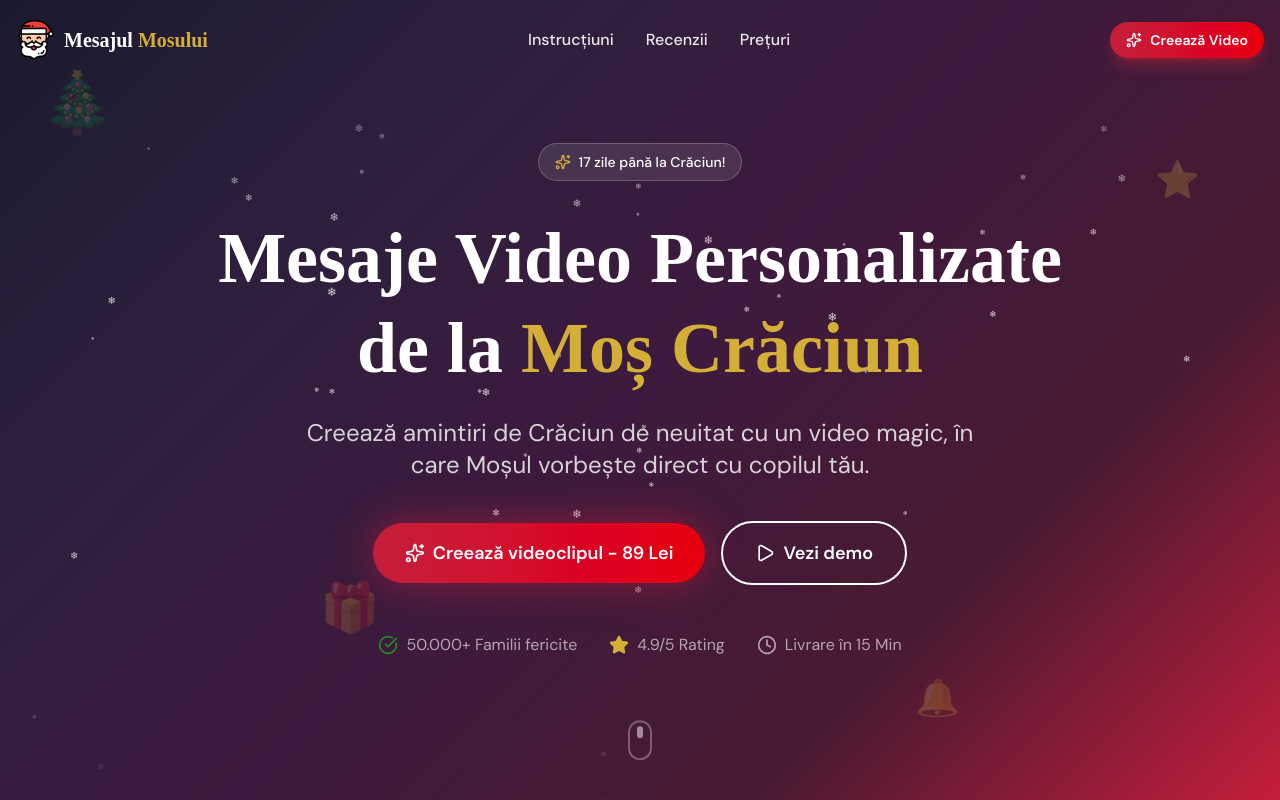
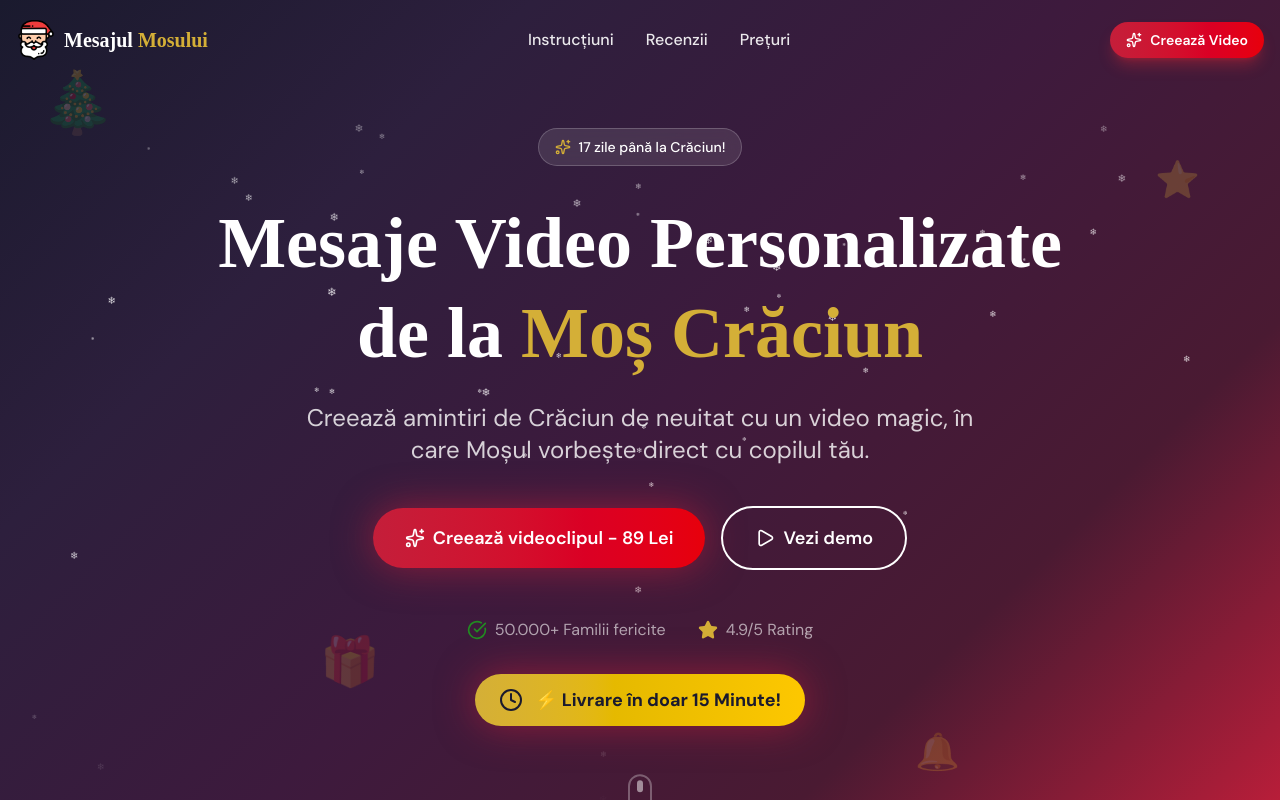
Before and after one commit to gabrieltintarescu/mesajul-mosului, a Next.js app: page / in a window 1280 px wide. Shown: the top 800 px of the page. Built offline with nearby package versions, Linux system fonts and the light colour scheme; a web font is replaced by a local one.

Commit message:
feat: make 15min selling point bigger

```diff
--- a/app/page.tsx
+++ b/app/page.tsx
@@ -225,10 +225,17 @@ export default function Home() {
                 <Star className="w-5 h-5 text-christmas-gold fill-current" />
                 <span>4.9/5 Rating</span>
               </div>
-              <div className="flex items-center gap-2">
-                <Clock className="w-5 h-5" />
-                <span>Livrare în 15 Min</span>
-              </div>
+            </motion.div>
+
+            {/* Fast Delivery Badge - Highlighted */}
+            <motion.div
+              initial={{ opacity: 0, scale: 0.9 }}
+              animate={{ opacity: 1, scale: 1 }}
+              transition={{ duration: 0.6, delay: 0.7 }}
+              className="mt-8 inline-flex items-center gap-3 px-6 py-3 rounded-full bg-gradient-to-r from-christmas-gold to-yellow-400 text-christmas-dark font-bold text-lg shadow-lg animate-pulse-glow"
+            >
+              <Clock className="w-6 h-6" />
+              <span>⚡ Livrare în doar 15 Minute!</span>
             </motion.div>
           </div>
         </div>
```
Also changed, not shown: 1 other file (tests, documents, lock files or other folders).
